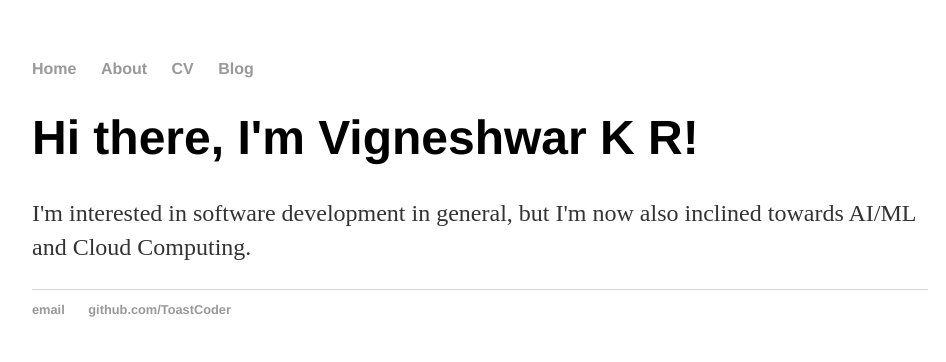
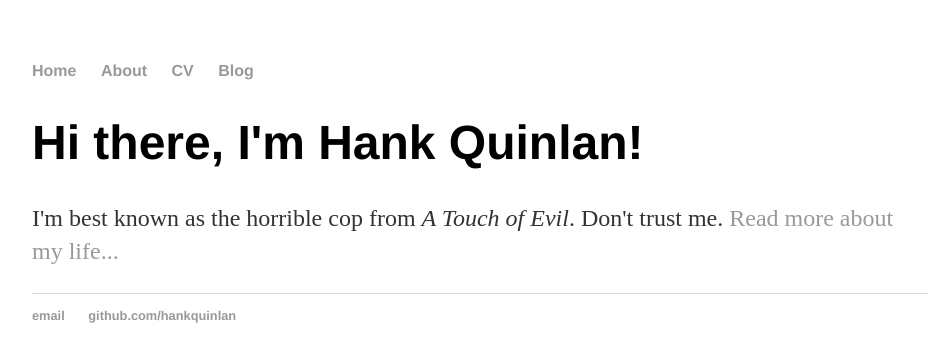
Before and after one commit to ToastCoder/toastcoder.github.io, a Jekyll site: the page built from index.html, in a window 1280 px wide. Shown: the top 362 px of the page, without its empty margins (160-1106 px from the left). Built offline with Jekyll 4.4.1, drawn with Linux system fonts in a browser that asks for light colours.

Commit message:
Added files

```diff
--- a/_config.yml
+++ b/_config.yml
@@ -1,3 +1,3 @@
-name: Vigneshwar K R, ToastCoder
+name: Hank Quinlan, Horrible Cop
 markdown: kramdown
 permalink: /blog/:year/:month/:day/:title
--- a/_layouts/default.html
+++ b/_layouts/default.html
@@ -1,10 +1,13 @@
 <!DOCTYPE html>
 <html>
   <head>
-		<title>Vigneshwar K R, ToastCoder</title>
-		<!-- link to main stylesheet -->
+    <title>{{ page.title }}</title>
+
     <link rel="stylesheet" type="text/css" href="/css/main.css">
+
   </head>
+
+
   <body>
     <nav>
 <ul>
@@ -15,16 +18,17 @@
 </ul>
     </nav>
 <div class="container">
-    		<div class="blurb">
-        		<h1>Hi there, I'm Vigneshwar K R!</h1>
-				<p>I'm interested in software development in general, but I'm now also inclined towards AI/ML and Cloud Computing.</p>
-    		</div><!-- /.blurb -->
-		</div><!-- /.container -->
+
+  {{ content }}
+
+</div>
+
   <footer>
    <ul>
-        		<li><a href="mailto:vicky.pcbasic@gmail.com">email</a></li>
-        		<li><a href="https://github.com/ToastCoder">github.com/ToastCoder</a></li>
+   <li><a href="mailto:hankquinlanhub@gmail.com">email</a></li>
+   <li><a href="https://github.com/hankquinlan">github.com/hankquinlan</a></li>
    </ul>
   </footer>
   </body>
+
 </html>
--- a/blog/atom.xml
+++ b/blog/atom.xml
@@ -19,7 +19,7 @@
    <title>{{ post.title }}</title>
    <link href="http://hankquinlan.github.io{{ post.url }}"/>
    <updated>{{ post.date | date_to_xmlschema }}</updated>
-			<id>http://hankquinlan.github.io{{ post.id }}</id>
+   <id>http://hankquinlan.github.io/{{ post.id }}</id>
    <content type="html">{{ post.content | xml_escape }}</content>
  </entry>
  {% endfor %}
--- a/css/main.css
+++ b/css/main.css
@@ -1,43 +1,29 @@
-body {
-    margin: 60px auto;
-    width: 70%;
-}
-nav ul, footer ul {
-    font-family:'Helvetica', 'Arial', 'Sans-Serif';
-    padding: 0px;
-    list-style: none;
-    font-weight: bold;
-}
-nav ul li, footer ul li {
-    display: inline;
-    margin-right: 20px;
-}
-a {
-    text-decoration: none;
-    color: #999;
-}
-a:hover {
-    text-decoration: underline;
-}
-h1 {
-    font-size: 3em;
-    font-family:'Helvetica', 'Arial', 'Sans-Serif';
-}
-p {
-    font-size: 1.5em;
-    line-height: 1.4em;
-    color: #333;
-}
-footer {
-    border-top: 1px solid #d5d5d5;
-    font-size: .8em;
-}
+body { margin: 60px auto; width: 70%; }
 
-ul.posts {
-    margin: 20px auto 40px;
-    font-size: 1.5em;
-}
+a { text-decoration: none; color: #999; }
+a:hover { text-decoration: underline; }
 
-ul.posts li {
-    list-style: none;
-}
+p, ul { font-size: 1.5em; line-height: 1.4em; color: #333; }
+
+h1, h2, h3, h4 { font-family: 'Helvetica', 'Arial', 'Sans-Serif'; }
+h1 { font-size: 3em;  }
+h2 { font-size: 2.7em; }
+h3 { font-size: 2.3em; }
+h4 { font-size: 1.9em; }
+
+nav ul, footer ul { font-size: 1em; font-family: 'Helvetica', 'Arial', 'Sans-Serif'; padding: 0px; list-style: none; font-weight: bold; }
+nav ul li, footer ul li { display: inline; margin-right: 20px; }
+
+footer { border-top: 1px solid #d5d5d5; font-size: .8em; }
+
+/* Blog */
+ul.posts { margin: 20px auto 40px; font-size: 1.5em; }
+ul.posts li { list-style: none; }
+
+/* CV */
+.cv { margin: 0px 0px 60px; }
+.cv h1 { font-size: 3em; }
+.cv h2 { font-size: 2em; }
+.cv address, .cv .download { font-family: 'Helvetica', 'Arial', 'Sans-Serif'; }
+.cv address, .cv p { font-size: 1.2em; }
+.cv .download { float: right; font-size: .8em; text-transform: uppercase; }
--- a/index.html
+++ b/index.html
@@ -1,8 +1,9 @@
 ---
 layout: default
-title: Vigneshwar K R, ToastCoder
+title: Hank Quinlan, Horrible Cop
 ---
-<div class="blurb">
-	<h1>Hi there, I'm Vigneshwar!</h1>
-	<p>I'm interested in software development in general, but I'm now also inclined towards AI/ML and Cloud Computing.</p>
-</div><!-- /.blurb -->
+
+		<div class="blurb">
+			<h1>Hi there, I'm Hank Quinlan!</h1>
+			<p>I'm best known as the horrible cop from <em>A Touch of Evil</em>. Don't trust me. <a href="/about">Read more about my life...</a></p>
+		</div>
```
Also changed, not shown: _layouts/post.html (added, +9 -0 lines), _posts/2014-04-30-hank-quinlan-site-launched.md (renamed from _posts/2020-10-04-site-launched.md, +1 -1 lines), about/index.html (added, +15 -0 lines), blog/index.html (+8 -7 lines), cv/index.html (added, +22 -0 lines), README.md. Lines whose indentation alone changed are shown as unchanged.
